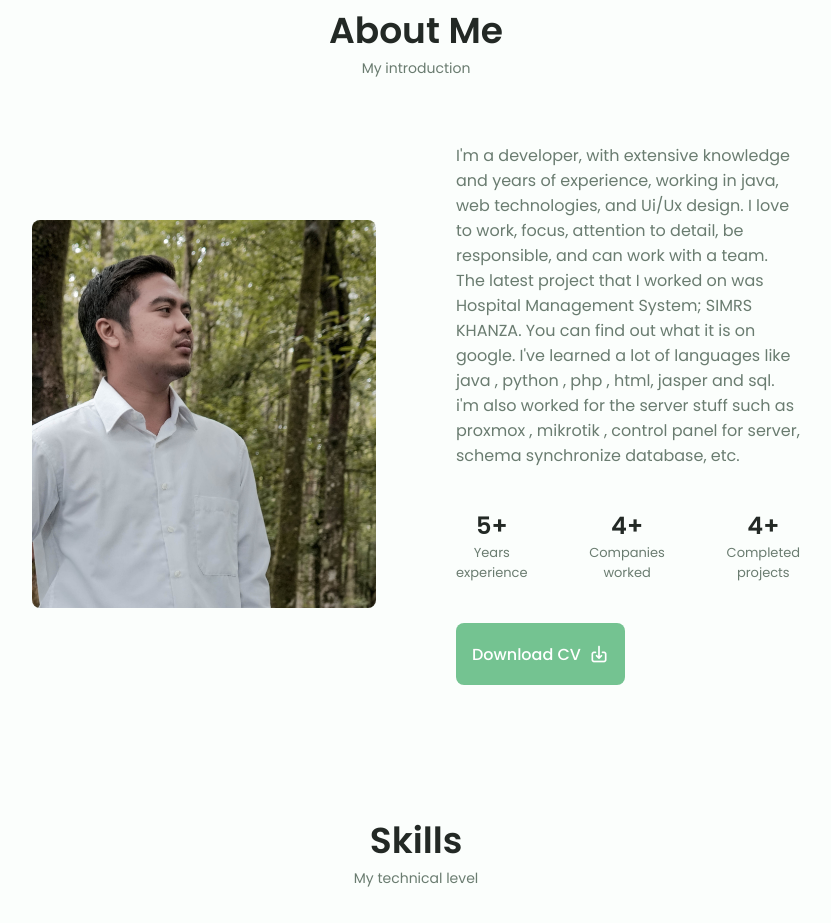
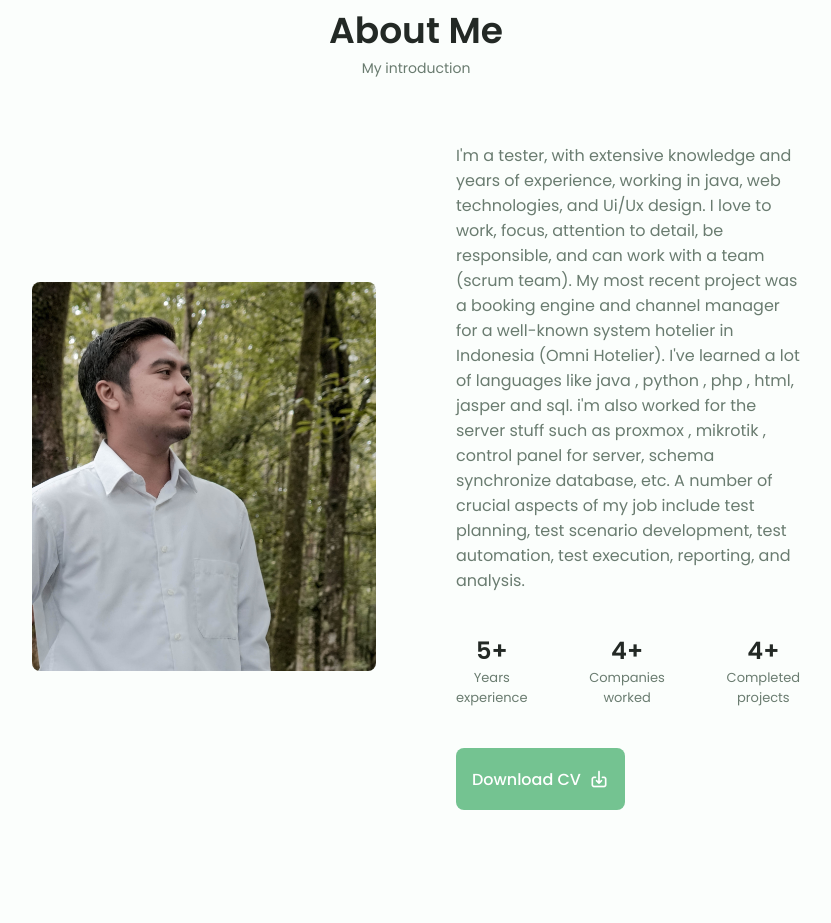
Before and after one commit to candragirinata/qa, a website: page index.html in a window 1280 px wide. Shown: the part 792-1715 px from the top of the page, without its empty margins (224-1055 px from the left). Drawn offline with nearby package versions, Linux system fonts and the light colour scheme.

Commit message:
Update index.html

```diff
--- a/index.html
+++ b/index.html
@@ -136,7 +136,9 @@
 
                 <div class="about__data">
                     <p class="about__description">
-                        I'm a developer, with extensive knowledge and years of experience, working in java, web technologies, and Ui/Ux design. I love to work, focus, attention to detail, be responsible, and can work with a team. The latest project that I worked on was Hospital Management System; SIMRS KHANZA. You can find out what it is on google. I've learned a lot of languages like java , python , php , html, jasper and sql. i'm also worked for the server stuff such as proxmox , mikrotik , control panel for server, schema synchronize database, etc.
+                        I'm a tester, with extensive knowledge and years of experience, working in java, web technologies, and Ui/Ux design. I love to work, focus, attention to detail, be responsible, and can work with a team (scrum team).
+                        My most recent project was a booking engine and channel manager for a well-known system hotelier in Indonesia (Omni Hotelier). I've learned a lot of languages like java , python , php , html, jasper and sql. i'm also worked for the server stuff such as proxmox , mikrotik , control panel for server, schema synchronize database, etc.
+                        A number of crucial aspects of my job include test planning, test scenario development, test automation, test execution, reporting, and analysis.
 
                     <div class="about__info">
                         <div >
```
